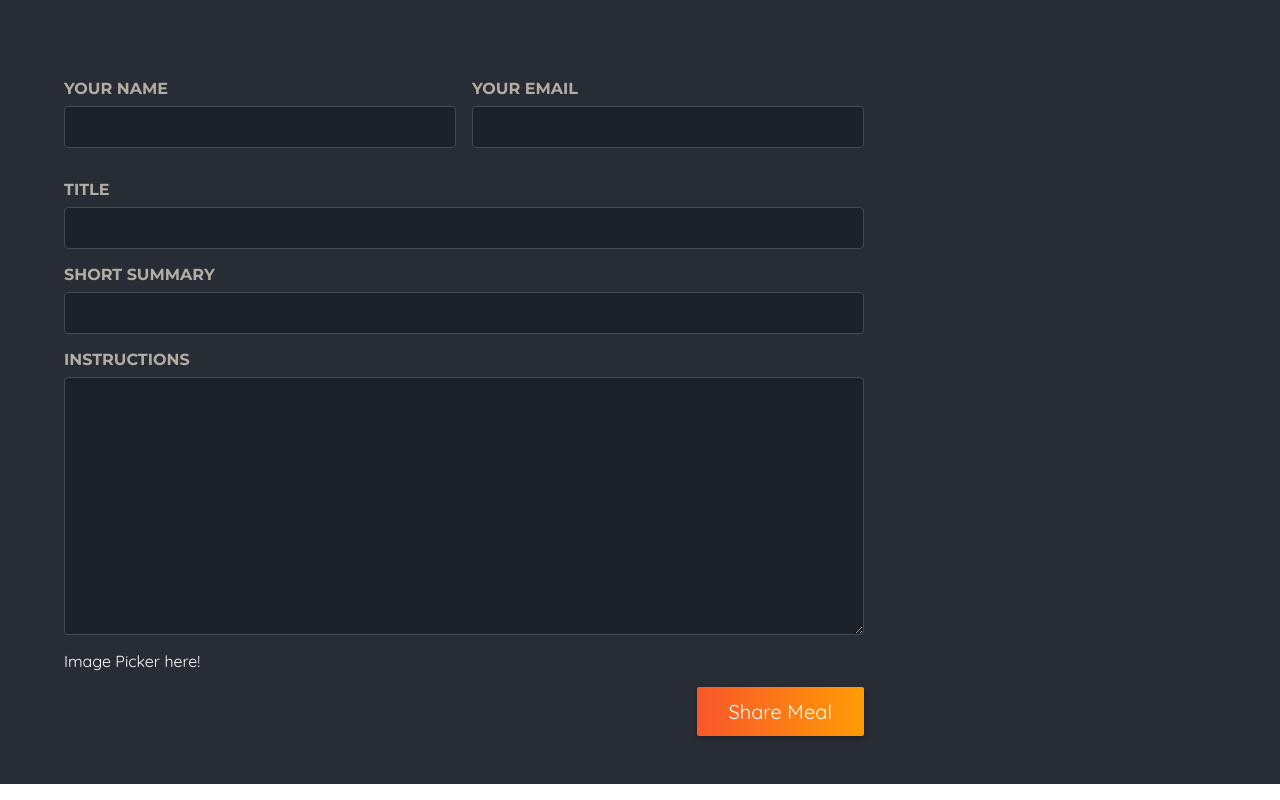
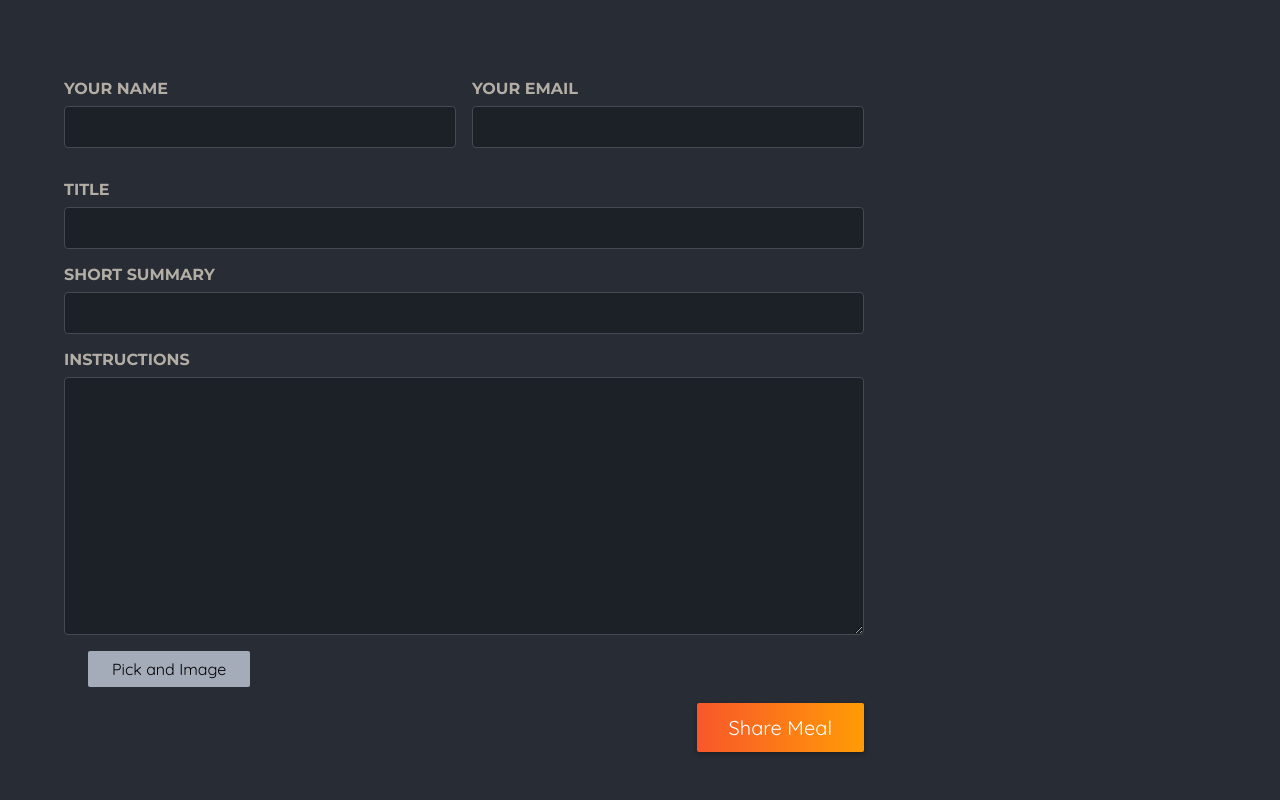
Before and after one commit to hernorusso/foodies, a Next.js app: page /meals/share in a window 1280 px wide. Shown: the part 329-1129 px from the top of the page. Built offline with nearby package versions, Linux system fonts and the light colour scheme.

Commit message:
Create and make image picker interactive

```diff
--- a/app/meals/share/image-picker/image-picker.js
+++ b/app/meals/share/image-picker/image-picker.js
@@ -1,7 +1,32 @@
+"use client";
+import { useRef } from "react";
 import styles from "./image-picker.module.css";
 
-const ImagePicker = () => {
-  return <p>Image Picker here!</p>;
+const ImagePicker = ({ label, name }) => {
+  const inputRef = useRef(null);
+
+  const handleClick = () => {
+    inputRef.current.click();
+  };
+
+  return (
+    <div className={styles.controls}>
+      <label htmlFor={name}>{label}</label>
+      <div className={styles.picker}>
+        <input
+          id={name}
+          type="file"
+          accept="image/jpeg, image/png"
+          className={styles.input}
+          name={name}
+          ref={inputRef}
+        />
+        <button type="button" className={styles.button} onClick={handleClick}>
+          Pick and Image
+        </button>
+      </div>
+    </div>
+  );
 };
 
 export { ImagePicker };
```
